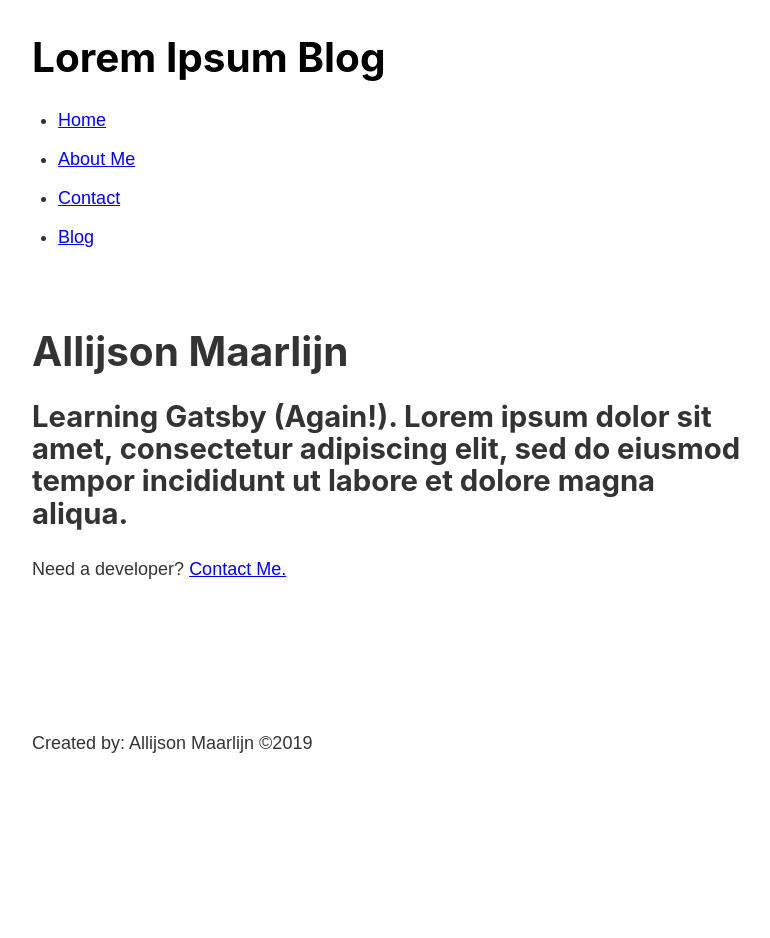
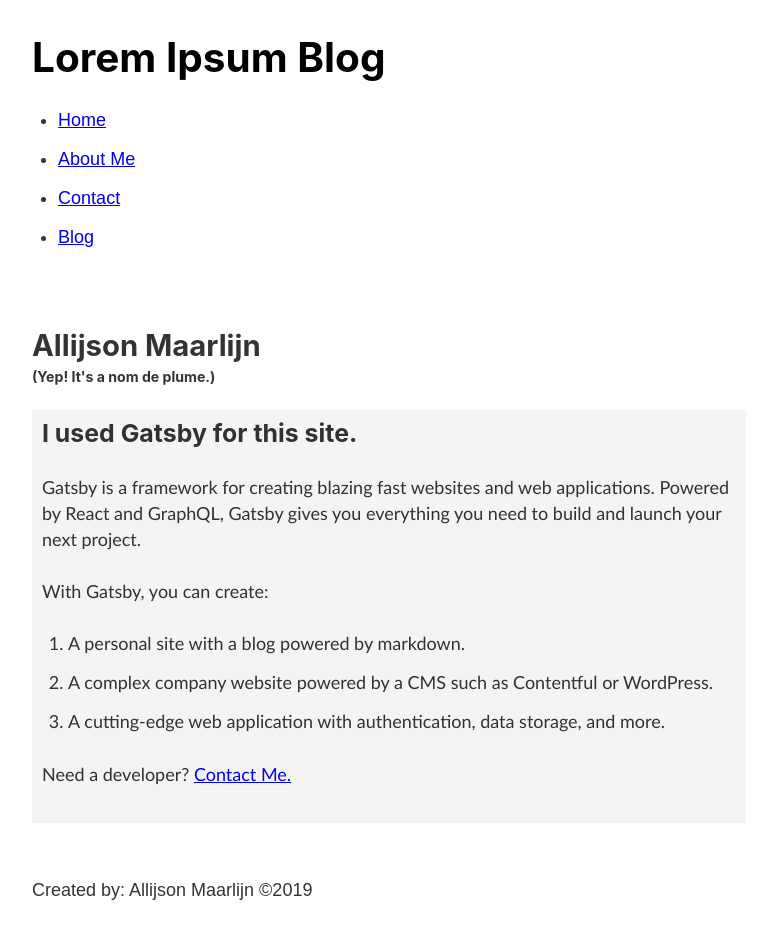
Before and after one commit to smarlinTechtonic/gatsby-bootcamp, a Gatsby site: page / in a window 1280 px wide. Shown: the whole page, without its empty margins (251-1021 px from the left). Before the commit the page ends 800 px from the top, so only its background shows below. Built offline with nearby package versions, Linux system fonts and the light colour scheme; Gatsby itself is replaced by a stand-in of ours.

Commit message:
add content to the home page

```diff
--- a/package.json
+++ b/package.json
@@ -6,7 +6,7 @@
   "license": "MIT",
   "scripts": {
     "build": "gatsby build",
-    "develop": "env-cmd .env gatsby develop",
+    "develop": "env-cmd -f .env gatsby develop",
     "format": "prettier --write \"**/*.{js,jsx,json,md}\"",
     "start": "npm run develop",
     "serve": "gatsby serve",
--- a/src/pages/index.js
+++ b/src/pages/index.js
@@ -3,6 +3,7 @@ import { Link, graphql, useStaticQuery } from "gatsby";
 
 import Head from '../components/head';
 import Layout from '../components/layout';
+import indexStyles from './index.module.scss';
 
 export default () => {
     const data = useStaticQuery(graphql`
@@ -18,9 +19,24 @@ export default () => {
     return (
         <Layout>
             <Head title="Home" />
-            <h1>{data.site.siteMetadata.author}</h1>
-            <h2>Learning Gatsby (Again!). Lorem ipsum dolor sit amet, consectetur adipiscing elit, sed do eiusmod tempor incididunt ut labore et dolore magna aliqua.</h2>
+            <h2>{data.site.siteMetadata.author}</h2>
+            <h6 className={indexStyles.subscript}>(Yep! It's a nom de plume.)</h6>
+            <div className={indexStyles.container}>
+            <h3>I used Gatsby for this site.</h3>
+            <p>Gatsby is a framework for creating blazing fast websites and web applications.
+                Powered by React and GraphQL, Gatsby gives you everything you need to build and launch
+                your next project.
+            </p>
+            <div>
+                <p>With Gatsby, you can create:</p>
+                <ol>
+                    <li>A personal site with a blog powered by markdown.</li>
+                    <li>A complex company website powered by a CMS such as Contentful or WordPress.</li>
+                    <li>A cutting-edge web application with authentication, data storage, and more.</li>
+                </ol>
+                </div>
             <p>Need a developer? <Link to="/contact">Contact Me.</Link></p>
+            </div>
         </Layout>
     );
 };
--- /dev/null
+++ b/src/pages/index.module.scss
@@ -0,0 +1,9 @@
+.subscript {
+    margin-top: -20px;
+}
+
+.container {
+    background: #f4f4f4;
+    padding: 10px;
+    font-family: 'Trebuchet MS', 'Lucida Sans Unicode', 'Lucida Grande', 'Lucida Sans', Arial, sans-serif
+}
```
